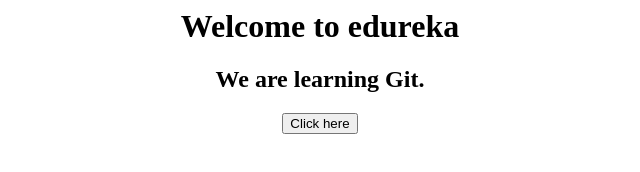
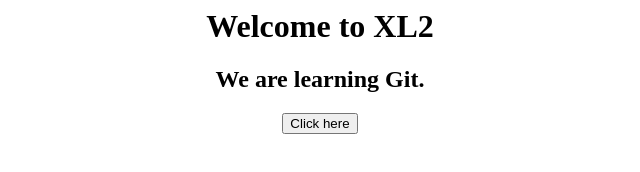
Before and after one commit to qkjdj/november-25, a plain HTML site: page home.html in a window 1280 px wide. Shown: the whole page, without its empty margins (320-960 px from the left). Drawn offline with Linux system fonts and the light colour scheme.

Commit message:
Welcome to XL2

```diff
--- a/home.html
+++ b/home.html
@@ -4,7 +4,7 @@
 </head>
 <body>
       <center>
-	       <h1>Welcome to edureka</h1>
+	       <h1>Welcome to XL2</h1>
 		   <h2>We are learning Git.</h2>
 		   <button> Click here 	</button>
 		   </center>
```
